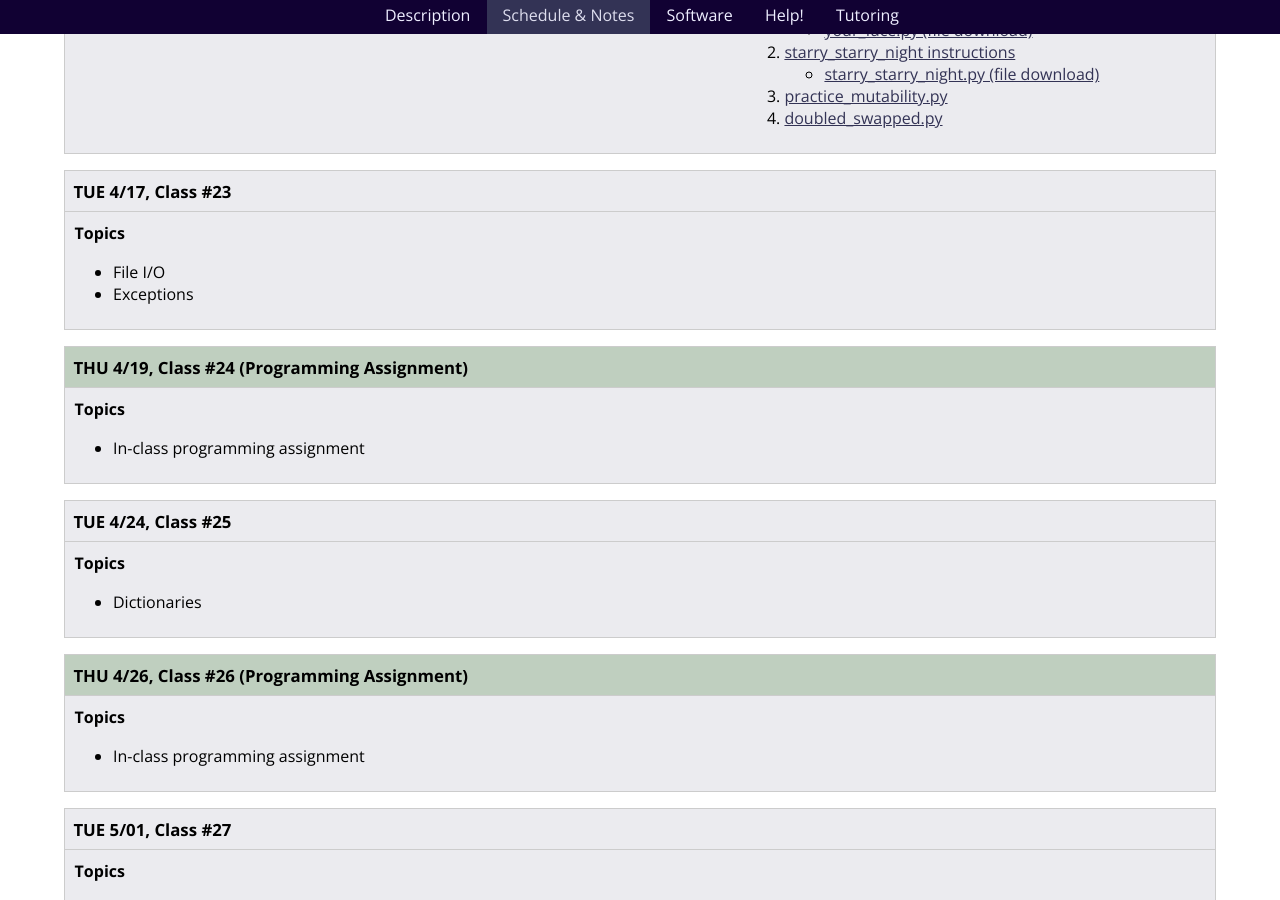
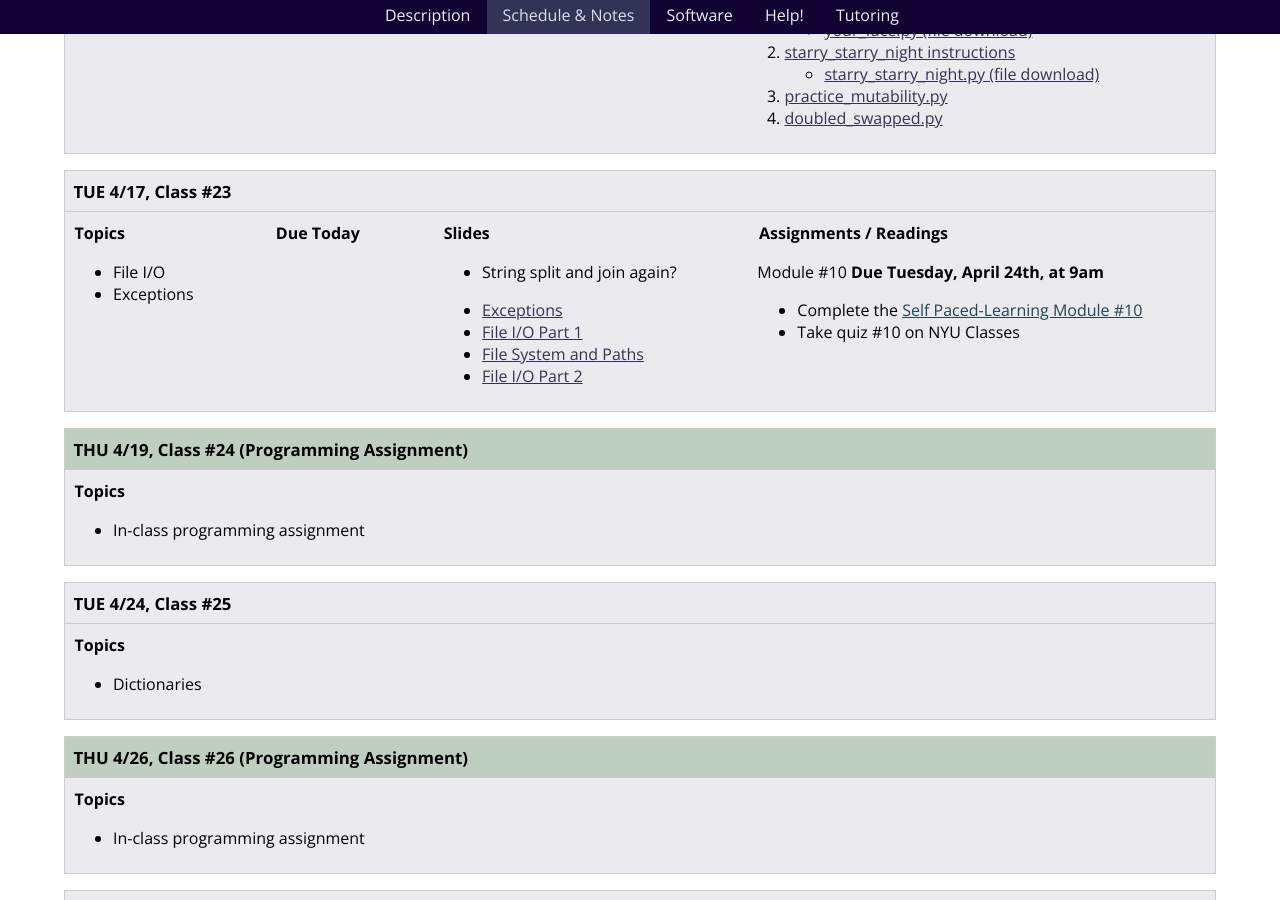
Before and after one commit to foureyes/csci-ua.0002-spring2018-002-008, a Jekyll site: the page built from schedule.markdown, in a window 1280 px wide and 900 px high, scrolled down 8118 px. Built offline with Jekyll 4.4.1, drawn with Linux system fonts in a browser that asks for light colours; some of the changed lines change nothing that is shown.

Commit message:
add class 23

```diff
--- a/_includes/classes/23/materials.markdown
+++ b/_includes/classes/23/materials.markdown
@@ -28,11 +28,8 @@
 <article class="assignments" markdown="block">
 ####  Assignments / Readings
 
-Module #9 and Module #10 __Due Tuesday, April 25th, at 9am__
+Module #10 __Due Tuesday, April 24th, at 9am__
 
-* __You should probably look at module #9 before our workshop, but it won't be due 'til next week__
-* Complete the [Self Paced-Learning Module #9]({{ site.module9 }})
 * Complete the [Self Paced-Learning Module #10]({{ site.module10 }})
-* Take quiz #9 on NYU Classes
 * Take quiz #10 on NYU Classes
 </article>
--- a/schedule.markdown
+++ b/schedule.markdown
@@ -375,7 +375,7 @@
 * File I/O
 * Exceptions
 
-</article>{% comment %} {% include classes/23/materials.markdown %}{% endcomment %}</div> </section>
+</article>{% include classes/23/materials.markdown %}</div> </section>
 
 
 <a name="class24"></a><!---------- start --------------->
```
